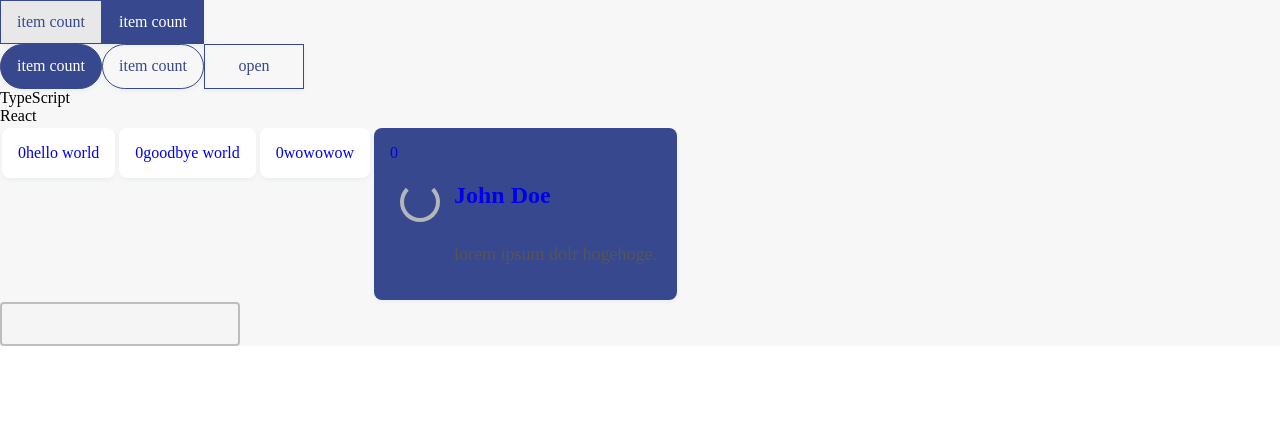
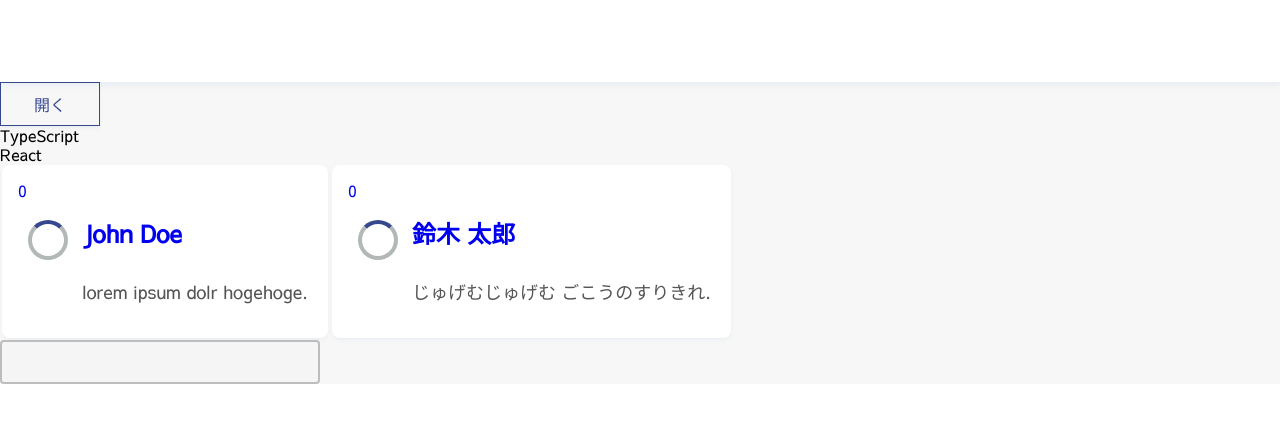
Before and after one commit to ItoYo16u/react-typescript, a React app: page / in a window 1280 px wide. Shown: the top 422 px of the page. Built offline with nearby package versions, Linux system fonts and the light colour scheme.

Commit message:
fix change notifier providing way

```diff
--- a/src/app/app.tsx
+++ b/src/app/app.tsx
@@ -1,80 +1,93 @@
 /** @jsx jsx */
-import React, { useState } from 'react';
-import ReactDOM from 'react-dom';
-import { Button } from './components/common/button/button';
-import { BaseField } from './components/common/field/base_field';
-import { Row } from './components/layout/row';
-import { Card } from './components/partial/card/card';
-import {css,jsx} from "@emotion/core";
+import React, { useState } from "react";
+import ReactDOM from "react-dom";
+import { Button } from "./components/common/button/button";
+import { BaseField } from "./components/common/field/base_field";
+import { Align, Row } from "./components/layout/row";
+import { Card } from "./components/partial/card/card";
+import { css, jsx } from "@emotion/core";
 import "normalize.css";
-import { Item } from './domain/item/model/item';
-import { ChangeNotifierProvider } from './util/change_notifier_provider';
-import { ItemStore } from './data/store/item_store';
-import { Column } from './components/layout/column';
-import { Title } from './components/common/typography/title';
-import { Subtitle } from './components/common/typography/subtitle';
-import { ColorTheme } from './view/helper/color_helper';
-import { CircularProgressIndicator } from './components/common/media/placeholder/circular_progress_indicator';
-import { Modal } from './components/layout/modal';
-const App: React.FC<{ compiler: string, framework: string }> = (props) => {
-  const item = new Item(1, "test")
+import "../assets/stylesheet/index.css";
+import { Item } from "./domain/item/model/item";
+import { Column } from "./components/layout/column";
+import { Title } from "./components/common/typography/title";
+import { Subtitle } from "./components/common/typography/subtitle";
+import { ColorTheme } from "./view/helper/color_helper";
+import { CircularProgressIndicator } from "./components/common/media/placeholder/circular_progress_indicator";
+import { Modal } from "./components/layout/modal";
+import { Header } from "./components/partial/header";
+const App: React.FC<{ compiler: string; framework: string }> = (props) => {
+  const item = new Item(1, "test");
   const [modalIsOpen, setIsOpen] = useState(false);
   return (
     <div
       css={css`
-      background-color: ${ColorTheme.BackGround}
+        background-color: ${ColorTheme.BackGround};
       `}
     >
-
-        <ChangeNotifierProvider
-          create={() => ItemStore.instance([])}
-          builder={(Ctx, _) => {
-            return <div>
-              <Ctx.Consumer>
-                {(actions) => (<Button label="item count" onTap={() => actions.add(item)}></Button>)}
-              </Ctx.Consumer>
-              <Button label="item count" isFilled={true} onTap={() => {}}></Button>
-          </div>
-        }}>
-
-      </ChangeNotifierProvider>
-      <Button isFilled={true} isRounded={true} label="item count" onTap={() => { }}></Button>
-      <Button isRounded={true} label="item count" onTap={() => { }}></Button>
-      {modalIsOpen ? <Modal callback={() => setIsOpen(false)}>
-        {(_) => (<Column>
+      {" "}
+      <Header></Header>
+      {modalIsOpen ? (
+        <Modal callback={() => setIsOpen(false)}>
+          {(_) => (
+            <Column>
               <Title>Confirm</Title>
               <Subtitle>Agree Term of Use?</Subtitle>
-          <Row>
-            <Button label="cancel" onTap={_}></Button>
-           <Button label="agree" isFilled={true} onTap={()=>{console.log("do something")}}></Button>
-
+              <Row align={Align.right}>
+                <Button label="キャンセル" onTap={_} isRounded={true}></Button>
+                <Button
+                  label="同意する"
+                  isRounded={true}
+                  isFilled={true}
+                  onTap={() => {
+                    console.log("do something");
+                  }}
+                ></Button>
               </Row>
-        </Column>)}
-      </Modal> : <Button label="open" onTap={()=>setIsOpen(true)}></Button>}
-
-
+            </Column>
+          )}
+        </Modal>
+      ) : (
+        <Button label="開く" onTap={() => setIsOpen(true)}></Button>
+      )}
       <div>{props.compiler}</div>
       <div>{props.framework}</div>
       <Row>
-        <Card  url={"http://example.com"}>hello world</Card>
-        <Card  url={"http://example.com"}>goodbye world</Card>
-        <Card  url={"http://example.com"}>wowowow</Card>
-        <Card url={"http://example.com"} backgroundColor={ColorTheme.Primary} ><Row>
-          <div css={css`
+        <Card url={"http://example.com"}>
+          <Row>
+            <div
+              css={css`
                 padding: 8px;
-          `}>
+              `}
+            >
               <CircularProgressIndicator></CircularProgressIndicator>
             </div>
             <Column>
               <Title>John Doe</Title>
               <Subtitle>lorem ipsum dolr hogehoge.</Subtitle>
             </Column>
-        </Row></Card>
+          </Row>
+        </Card>
+        <Card url={"http://example.com"}>
+          <Row>
+            <div
+              css={css`
+                padding: 8px;
+              `}
+            >
+              <CircularProgressIndicator></CircularProgressIndicator>
+            </div>
+            <Column>
+              <Title>鈴木 太郎</Title>
+              <Subtitle>じゅげむじゅげむ ごこうのすりきれ.</Subtitle>
+            </Column>
+          </Row>
+        </Card>
       </Row>
       <BaseField></BaseField>
     </div>
   );
-}
+};
 
 ReactDOM.render(
   <App compiler="TypeScript" framework="React" />,
--- a/src/app/components/layout/modal.tsx
+++ b/src/app/components/layout/modal.tsx
@@ -15,32 +15,34 @@ interface IProps {
 }
 interface PanelProps {}
 const Panel: React.FC<PanelProps> = ({ children }) => {
-  const [offset, setOffset] = React.useState(8);
-  const [opacity, setOpacity] = React.useState(0);
+  const [animationTick, setAnimationTick] = React.useState(0);
+  const [styleState, setStyleState] = React.useState({
+    offset: 8,
+    opacity: 0,
+  });
 
   React.useEffect(() => {
-    const opacityInterval = setInterval(() => {
-      setOpacity(prevOpacity => {
-        const next = prevOpacity + 0.1;
+    const tick = setInterval(() => {
+      setAnimationTick((prevTick) => {
+        const next = prevTick + 0.01;
         if (next > 1) {
-          clearInterval(opacityInterval);
+          clearInterval(tick);
         }
+        setStyleState((prevStyle) => {
+          return {
+            ...prevStyle,
+            opacity: prevStyle.opacity + 0.01,
+            offset: prevStyle.offset - 0.015,
+          };
+        });
         return next;
       });
-    }, 100);
-    const offsetInterval = setInterval(() => {
+    }, 1);
 
-      setOffset(prevOffset => {
-        const next = prevOffset - 0.2;
-        if (next < 0) {
-          clearInterval(offsetInterval);
-        }
-        return next;
-      });
-    }, 10);
-    const clear = () => { clearInterval(opacityInterval);clearInterval(offsetInterval);}
-    return clear
-  },[])
+    const clear = () => clearInterval(tick);
+    return clear;
+  }, []);
+  const curve = (n: number) => n**4;
 
   return (
     <div
@@ -49,12 +51,13 @@ const Panel: React.FC<PanelProps> = ({ children }) => {
     padding: ${EdgeInsets.VerticalMd}px ${EdgeInsets.HorizontalMd}px;
     background-color: ${CanvasColor.PaperPrimary};
     border-radius: ${BorderRadius.Small};
-    opacity: ${opacity};
+    opacity: ${styleState.opacity};
     position: absolute;
-    top: ${45 + offset}%;
+    top: ${45 + styleState.offset}%;
     box-shadow: 2px 4px 6px ${ColorTheme.Shadow};
+    min-width: 240px;
     left: 50%;
-    transform: translateY(-50%) translateX(-50%);
+    transform: translateY(-50%) translateX(-50%) scale(${curve(animationTick)});
     -webkit- transform: translateY(-50%) translateX(-50%);
   `}
     >
--- a/src/app/components/layout/row.tsx
+++ b/src/app/components/layout/row.tsx
@@ -4,9 +4,16 @@ import { css, jsx } from "@emotion/core";
 
 interface IProps {
   spacing?: number;
+  align?: Align,
 }
 
-export const Row: React.FC<IProps> = ({ children, spacing }) => {
+export enum Align {
+  right = "flex-end",
+  left = "flex-start",
+  center = "center"
+}
+
+export const Row: React.FC<IProps> = ({ children, spacing,align }) => {
   return (
     <div
       css={css`
@@ -15,6 +22,8 @@ export const Row: React.FC<IProps> = ({ children, spacing }) => {
         display: -ms-flexbox;
         flex-wrap: wrap;
         flex-direction: row;
+        justify-content:${align??Align.left};
+
       `}
     >
       {React.Children.map(children, (child) => (
--- a/src/app/components/partial/card/card.tsx
+++ b/src/app/components/partial/card/card.tsx
@@ -3,7 +3,7 @@ import * as React from "react"
 import { css, jsx } from '@emotion/core'
 import { CanvasColor, ColorTheme } from "../../../view/helper/color_helper"
 import { EdgeInsets } from "../../../view/helper/layout_helper"
-import { IItemStoreState, ItemStore } from "../../../data/store/item_store"
+import { IItemStoreState, ItemStoreContext } from "../../../data/store/item_store"
 import { ISubscriber } from "../../../util/change_notifier"
 
 interface Props {
@@ -12,7 +12,7 @@ interface Props {
 }
 
 export const Card: React.FC<Props> = ({ children, url, backgroundColor }) => {
-    const store = ItemStore.instance([]);
+    const store = React.useContext(ItemStoreContext);
 
     const [itemCount, setCount] = React.useState<number>();
     React.useEffect(() => {
@@ -22,7 +22,7 @@ export const Card: React.FC<Props> = ({ children, url, backgroundColor }) => {
         }
         store.addSubscriber(subscriber)
         return () => store.removeSubscriber(subscriber);
-    })
+    },[])
 
     return (
         <a
--- a/src/app/components/partial/header.tsx
+++ b/src/app/components/partial/header.tsx
@@ -0,0 +1,13 @@
+/** @jsx jsx */
+import * as React from "react";
+import { jsx, css } from "@emotion/core";
+import { EdgeInsets } from "../../view/helper/layout_helper";
+import { CanvasColor, ColorTheme, } from "../../view/helper/color_helper";
+export const Header: React.FC = ({ children }) => {
+  return <div css={css`
+    height: 50px;
+    padding: ${EdgeInsets.VerticalSm}px ${EdgeInsets.HorizontalMd}px;
+    background-color: ${CanvasColor.PaperPrimary};
+    box-shadow: 2px 4px 6px ${ColorTheme.Shadow};
+  `}></div>;
+};
--- a/src/app/data/store/item_store.ts
+++ b/src/app/data/store/item_store.ts
@@ -1,12 +1,12 @@
 import { Item } from "../../domain/item/model/item";
 import { ChangeNotifier } from "../../util/change_notifier";
+import { createChangeNotifierContext } from "../../util/change_notifier_provider";
 import { Action, State } from "../../util/change_notifier_util_type";
 
 export interface IItemStoreState extends State {
   items: Item[];
 }
 interface IItemStoreAction extends Action<State> {
-  get: () => Item[];
   add: (item: Item) => void;
 }
 /**
@@ -14,7 +14,7 @@ interface IItemStoreAction extends Action<State> {
  *
  * ItemStore は item の状態を管理する シングルトン
  *  */
-export class ItemStore extends ChangeNotifier<
+class ItemStore extends ChangeNotifier<
   IItemStoreState,
   IItemStoreAction
 > {
@@ -30,15 +30,14 @@ export class ItemStore extends ChangeNotifier<
     }
     return this._instance;
   }
-  private get: () => Item[] = () => {
-    const selector = (s: IItemStoreState) => s.items;
-    return this.selectState<Item[]>(selector);
-  };
 
   private add = (item: Item) => {
     const updated: Item[] = this.selectState((s) => s.items).concat(item);
     this.reduce({ items: updated });
   };
 
-  public actions: IItemStoreAction = { get: this.get, add: this.add };
+  public actions: IItemStoreAction = { add: this.add };
 }
+
+
+export const ItemStoreContext = createChangeNotifierContext(ItemStore.instance([]));
--- /dev/null
+++ b/src/assets/stylesheet/index.css
@@ -0,0 +1,5 @@
+@import url('https://fonts.googleapis.com/css?family=Nunito:700&display=swap');
+@import url('https://fonts.googleapis.com/css2?family=Sawarabi+Gothic&display=swap');
+body {
+    font-family:'Sawarabi Gothic', 'Nunito', sans-serif;
+}
--- a/src/templates/index.html
+++ b/src/templates/index.html
@@ -1,4 +1,8 @@
 <html>
+  <head>
+    <meta name="viewport" content="width=device-width, initial-scale=1.0">
+
+  </head>
   <body>
       <div id="root"></div>
   </body>
```
Also changed, not shown: src/app/data/store/count_store.ts (deleted, +0 -32 lines), src/app/util/change_notifier_provider.tsx (+31 -26 lines). Lines whose indentation alone changed are shown as unchanged.
